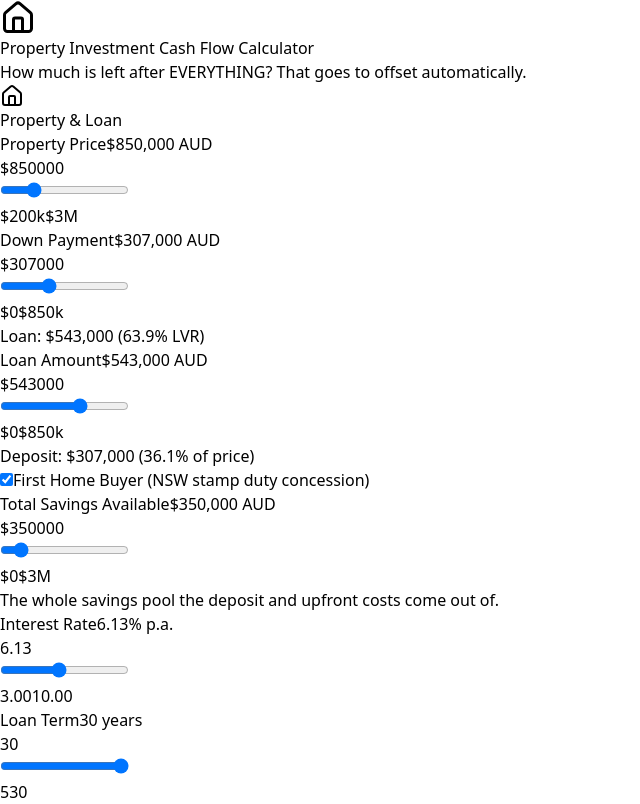
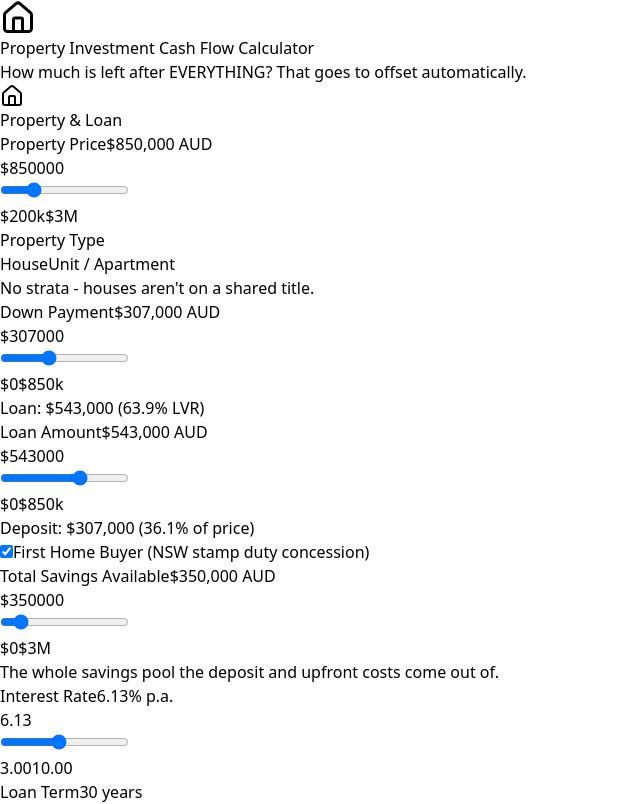
Before and after one commit to CModernel/property-calculator, a React (Vite) app: page / in a window 1280 px wide. Shown: the top 804 px of the page, without its empty margins (0-640 px from the left). Built offline with nearby package versions, Linux system fonts and the light colour scheme.

Commit message:
PCALC-19: Restrict strata fees to units/apartments via Property Type toggle

```diff
--- a/config.default.json
+++ b/config.default.json
@@ -1,5 +1,6 @@
 {
   "propertyPrice": 850000,
+  "propertyType": "house",
   "downPayment": 307000,
   "interestRate": 6.13,
   "loanTermYears": 30,
--- a/src/App.jsx
+++ b/src/App.jsx
@@ -50,6 +50,7 @@ const config = { ...defaultConfig, ...localConfig };
 
 const PropertyInvestmentCalculator = () => {
   const [propertyPrice, setPropertyPrice] = useState(config.propertyPrice);
+  const [propertyType, setPropertyType] = useState(config.propertyType); // 'house' | 'unit'
   const [downPayment, setDownPayment] = useState(config.downPayment);
   const [interestRate, setInterestRate] = useState(config.interestRate);
   const [loanTermYears, setLoanTermYears] = useState(config.loanTermYears);
@@ -151,7 +152,9 @@ const PropertyInvestmentCalculator = () => {
   // Current ("month 1") value of each expense field - same convention as
   // tenants: a scheduled change that hasn't kicked in yet shouldn't affect
   // what these recurring-situation cards show right now.
-  const strataFees = getSteppedValue(strataFeesField.base, strataFeesField.changes, 1);
+  // Strata only exists for units/apartments on a shared title - a house has
+  // none, regardless of whatever value is stored (see handlePropertyTypeChange).
+  const strataFees = propertyType === 'house' ? 0 : getSteppedValue(strataFeesField.base, strataFeesField.changes, 1);
   const utilities = getSteppedValue(utilitiesField.base, utilitiesField.changes, 1);
   const councilRates = getSteppedValue(councilRatesField.base, councilRatesField.changes, 1);
   const insurance = getSteppedValue(insuranceField.base, insuranceField.changes, 1);
@@ -206,7 +209,9 @@ const PropertyInvestmentCalculator = () => {
   const baseMonthlySurplus = calculateMonthlyNetBalance(monthlyIncome, 0, 0, monthlyPayment);
 
   const expenseFields = {
-    strataFees: strataFeesField,
+    // A house has no strata for the whole simulation, no matter what's
+    // stored in strataFeesField - matches the static strataFees value above.
+    strataFees: propertyType === 'house' ? { base: 0, changes: [] } : strataFeesField,
     utilities: utilitiesField,
     councilRates: councilRatesField,
     insurance: insuranceField,
@@ -285,6 +290,18 @@ const PropertyInvestmentCalculator = () => {
     setDownPayment(propertyPrice - clamped);
   };
 
+  // Houses have no strata (it only exists on a shared title). Switching to
+  // "unit" gives strata a sensible non-zero starting point if it's still at
+  // the house default of $0 - switching to "house" doesn't touch the stored
+  // value at all, since it's simply ignored (zeroed at the calculation level
+  // and hidden from the UI) rather than cleared, in case the user switches back.
+  const handlePropertyTypeChange = (nextType) => {
+    setPropertyType(nextType);
+    if (nextType === 'unit' && strataFeesField.base === 0) {
+      strataFeesField.setBase(1000);
+    }
+  };
+
   // Functions for managing offset contributions
   const addOffsetContribution = () => {
     if (newContribAmount <= 0) return;
@@ -416,6 +433,31 @@ const PropertyInvestmentCalculator = () => {
                 formatBound={formatCompactMoney}
               />
 
+              <div>
+                <label className="block text-sm font-medium text-gray-700 mb-1">Property Type</label>
+                <div className="flex gap-2">
+                  <button
+                    type="button"
+                    onClick={() => handlePropertyTypeChange('house')}
+                    className={`flex-1 py-1.5 px-2 rounded text-sm ${propertyType === 'house' ? 'bg-blue-600 text-white' : 'bg-blue-200 text-blue-800'
+                      }`}
+                  >
+                    House
+                  </button>
+                  <button
+                    type="button"
+                    onClick={() => handlePropertyTypeChange('unit')}
+                    className={`flex-1 py-1.5 px-2 rounded text-sm ${propertyType === 'unit' ? 'bg-blue-600 text-white' : 'bg-blue-200 text-blue-800'
+                      }`}
+                  >
+                    Unit / Apartment
+                  </button>
+                </div>
+                {propertyType === 'house' && (
+                  <p className="text-xs text-gray-500 mt-1">No strata - houses aren't on a shared title.</p>
+                )}
+              </div>
+
               <NumberSliderField
                 label="Down Payment"
                 value={downPayment}
@@ -675,6 +717,7 @@ const PropertyInvestmentCalculator = () => {
 
             {showPropertyExpenses && (
               <div className="grid grid-cols-1 md:grid-cols-2 gap-4 mt-4">
+                {propertyType !== 'house' && (
                   <SteppedExpenseField
                     field={strataFeesField}
                     label="Strata (quarterly)"
@@ -687,6 +730,7 @@ const PropertyInvestmentCalculator = () => {
                   >
                     ≈ ${Math.round(strataFees / 4)}/month
                   </SteppedExpenseField>
+                )}
 
                 <SteppedExpenseField
                   field={utilitiesField}
```
Also changed, not shown: 1 other file (tests, documents, lock files or other folders). Lines whose indentation alone changed are shown as unchanged.
